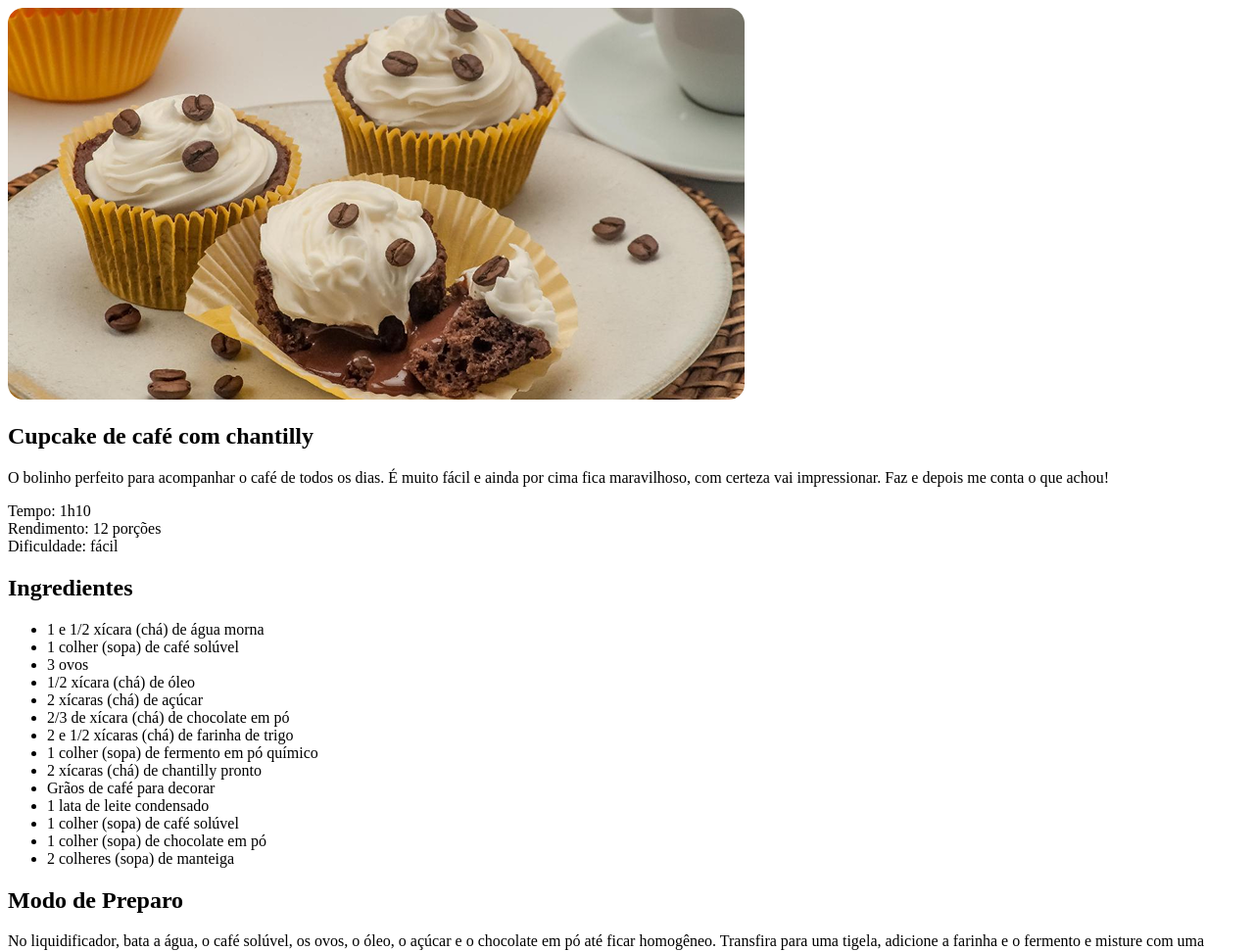
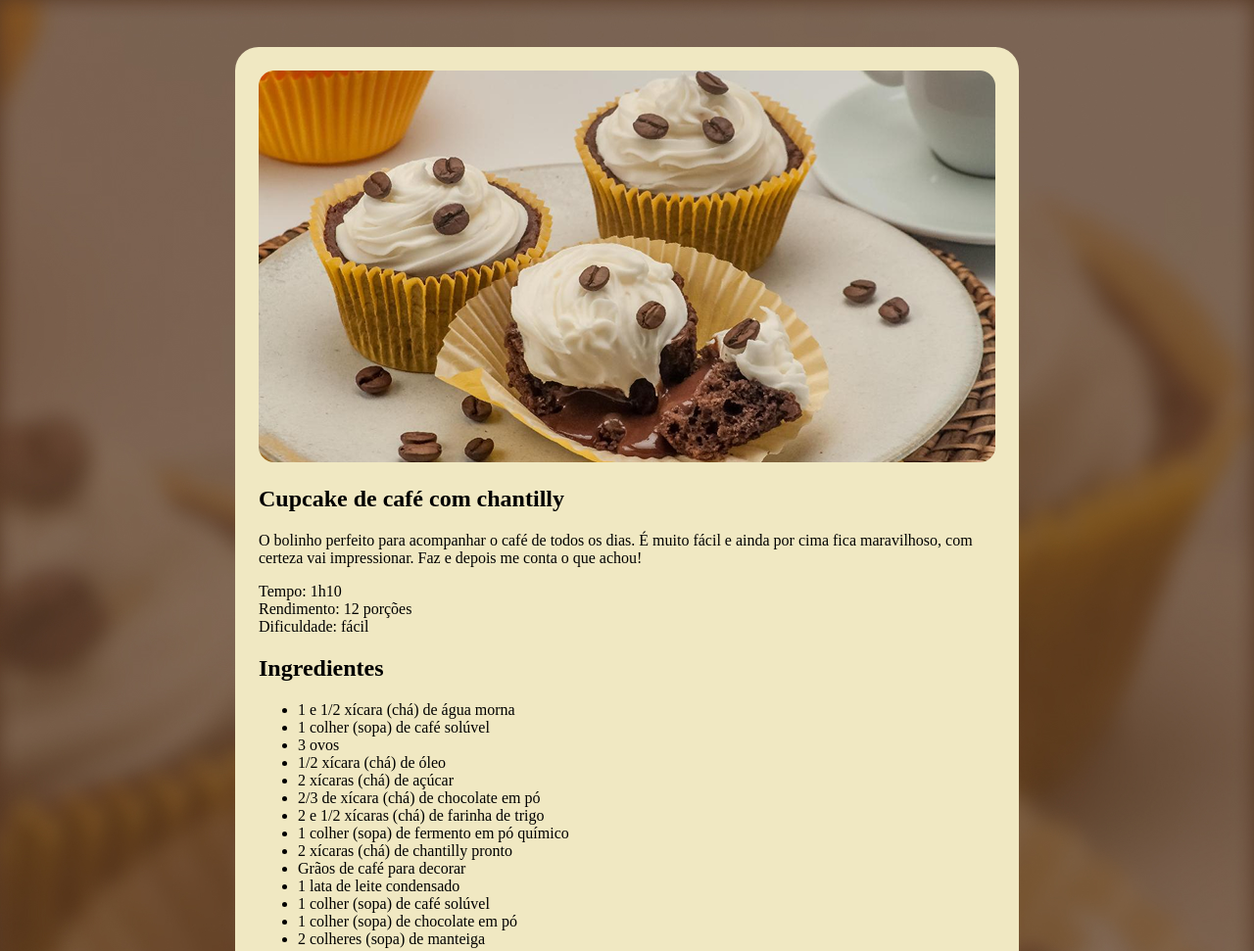
Before and after one commit to ArthurPavan1/Projeto-Receita, a plain HTML site: page index.html in a window 1280 px wide. Shown: the top 971 px of the page at 98% size. Drawn offline with Linux system fonts and the light colour scheme.

Commit message:
Linkei o HTML com o CSS e ajeitei a imagem de fundo

```diff
--- a/index.html
+++ b/index.html
@@ -4,6 +4,8 @@
   <meta charset="UTF-8">
   <meta name="viewport" content="width=device-width, initial-scale=1.0">
   <title>Página de Receita</title>
+
+  <link rel="stylesheet" href="style.css">
 </head>
 <body>
   <div id="page">
--- /dev/null
+++ b/style.css
@@ -0,0 +1,13 @@
+body {
+  background-image: url(assets/Página-de-receita.jpg);
+  background-size: cover;
+}
+
+#page {
+  box-sizing: border-box;
+  width: 800px;
+  padding: 24px;
+  background-color: #F0E8C2;
+  border-radius: 24px;
+  margin:48px auto;
+}
```
Also changed, not shown: assets/Página-de-receita.jpg (renamed from assets/Página de receita.jpg).
